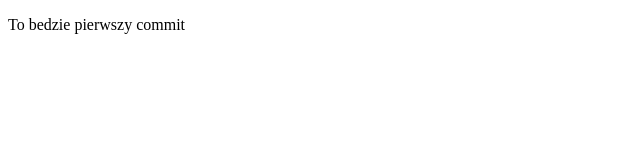
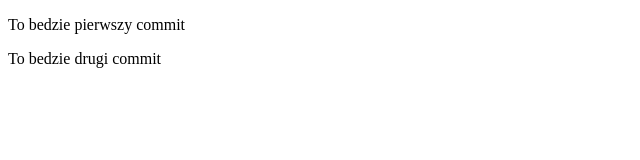
Before and after one commit to UlaBB/nauka-git-3, a plain HTML site: page index.html in a window 1280 px wide. Shown: the whole page, without its empty margins (0-640 px from the left). Drawn offline with Linux system fonts and the light colour scheme.

Commit message:
Add second commit

```diff
--- a/index.html
+++ b/index.html
@@ -10,6 +10,7 @@
 <body>
     <div>
         <p>To bedzie pierwszy commit</p>
+        <p>To bedzie drugi commit</p>
     </div>
 </body>
 
```
